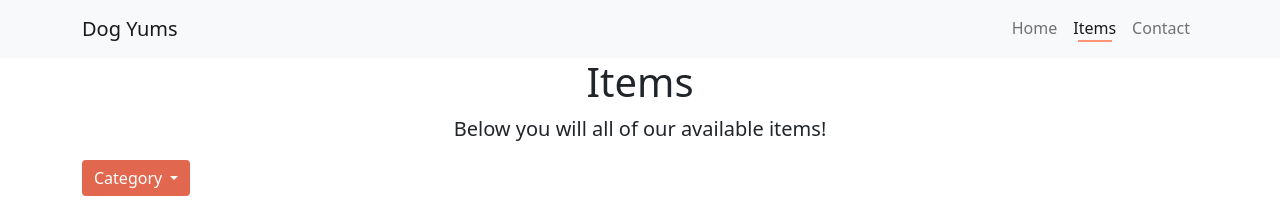
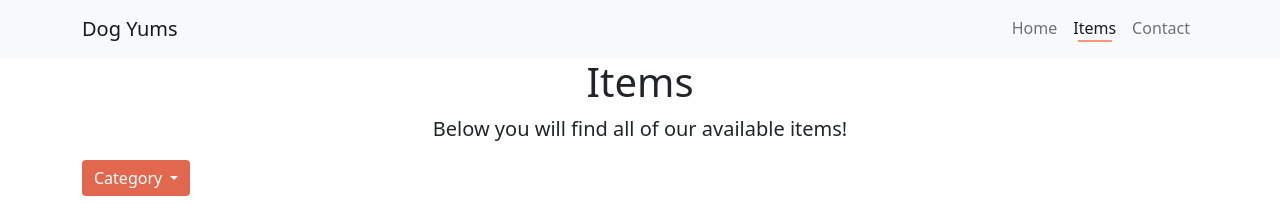
Before and after one commit to jaisawhney/Dog-Yums, a plain HTML site: page items.html in a window 1280 px wide. Shown: the top 204 px of the page. Drawn offline with nearby package versions, Linux system fonts and the light colour scheme.

Commit message:
Fix typo

```diff
--- a/items.html
+++ b/items.html
@@ -64,7 +64,7 @@
             <section>
                 <header class="text-center">
                     <h1>Items</h1>
-                    <p class="lead">Below you will all of our available items!</p>
+                    <p class="lead">Below you will find all of our available items!</p>
                 </header>
             </section>
 
```
